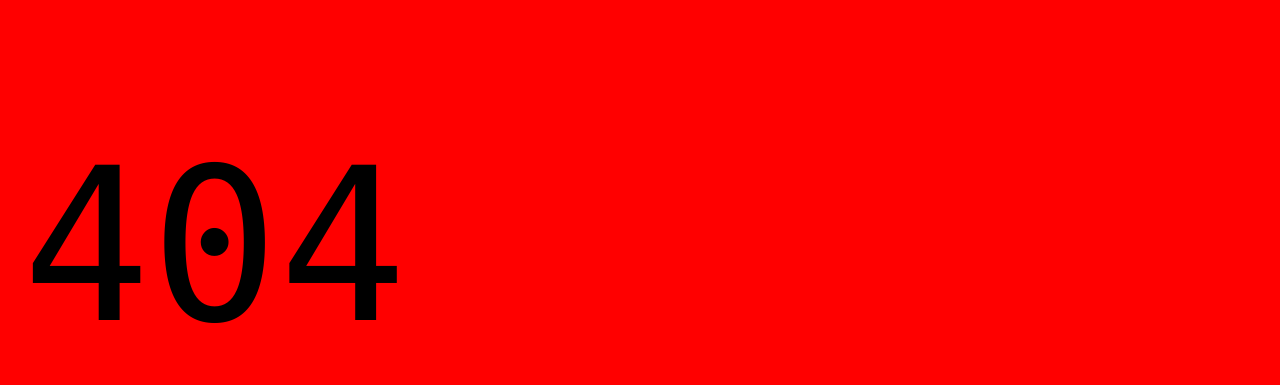
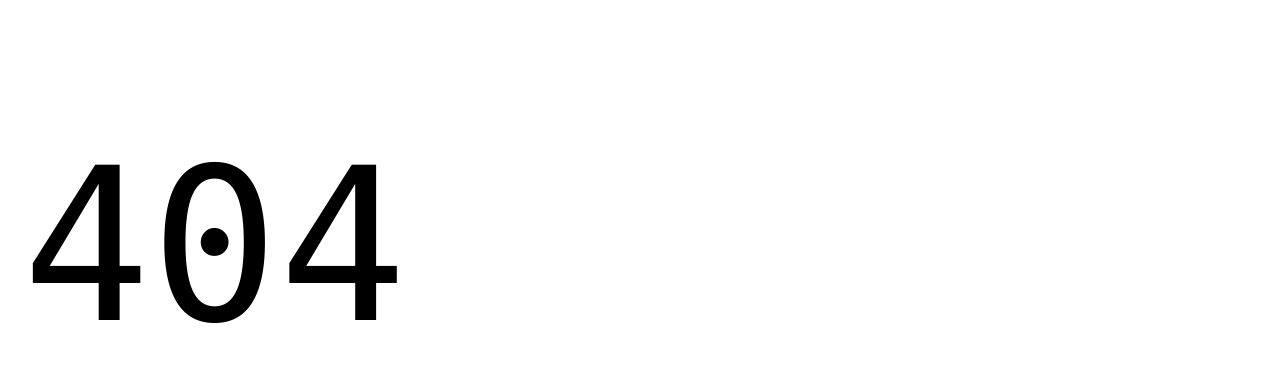
Before and after one commit to gborgono/helixsite1, a website: page 404.html in a window 1280 px wide. Shown: the part 62-447 px from the top of the page. Drawn offline with Linux system fonts and the light colour scheme; files whose address does not match are found by name.

Commit message:
change a blank

```diff
--- a/styles/styles.css
+++ b/styles/styles.css
@@ -14,7 +14,7 @@
   /* colors */
   --link-color: #035fe6;
   --link-hover-color: #136ff6;
-  --background-color: #ff0000;
+  --background-color: #fff;
   --overlay-background-color: #eee;
   --highlight-background-color: #ccc;
   --text-color: #000;
```
